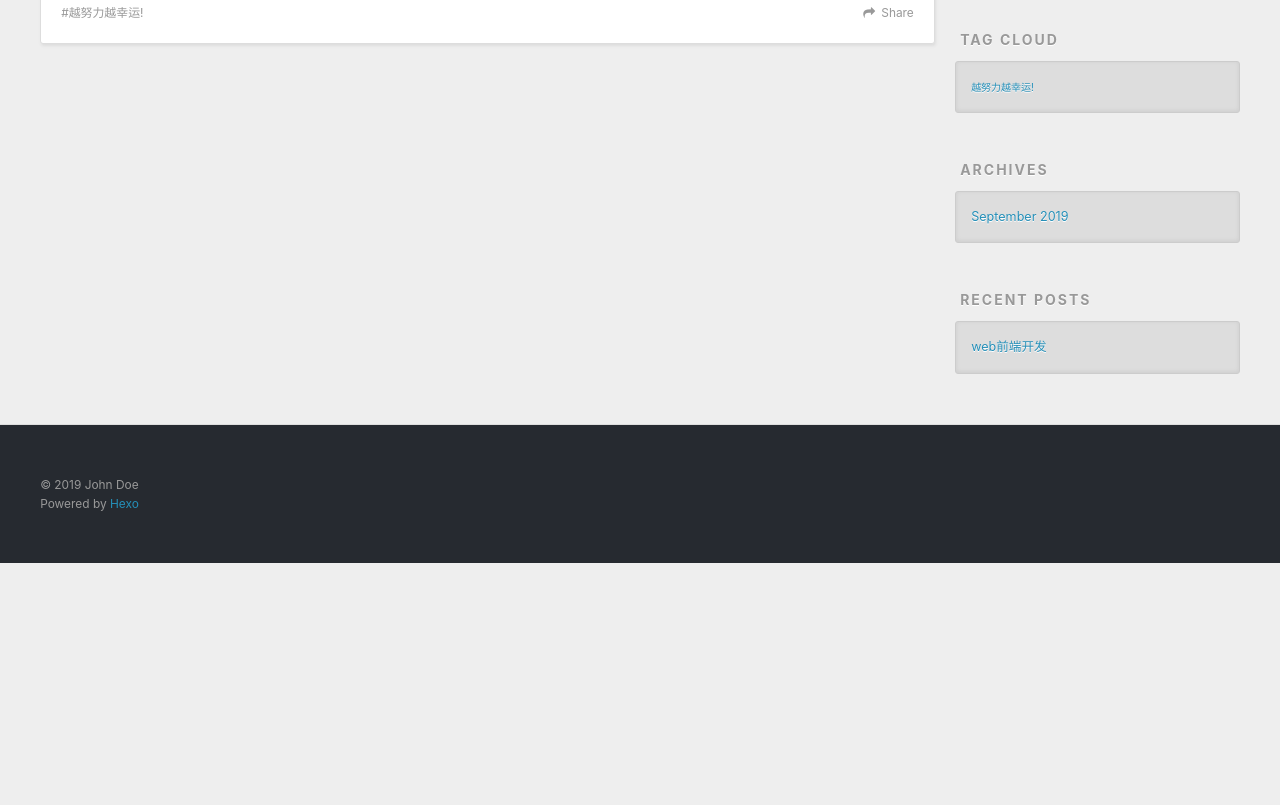
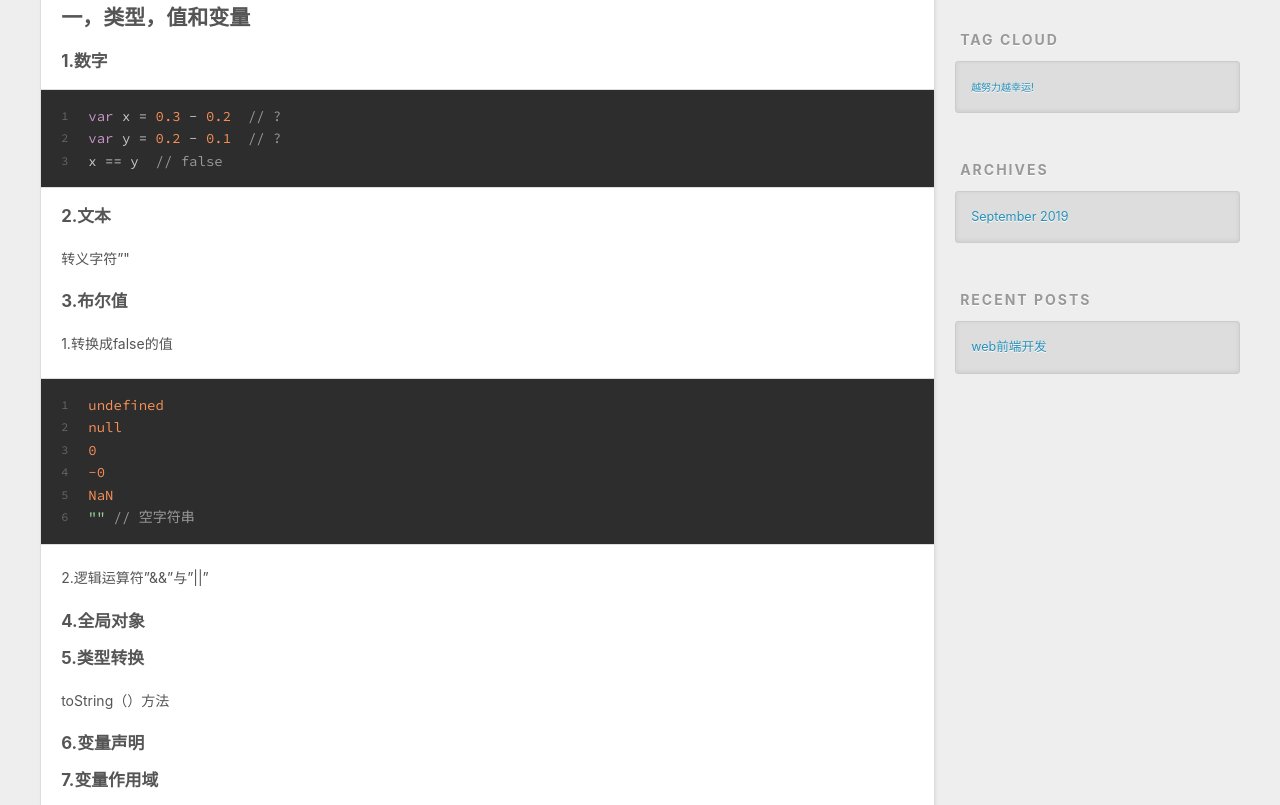
Before and after one commit to purplezz/purplezz.github.io, a plain HTML site: page 2019/09/19/web前端开发/index.html in a window 1280 px wide. Shown: the part 448-1253 px from the top of the page. Before the commit the page ends 1011 px from the top, so only its background shows below. Drawn offline with nearby package versions, Linux system fonts and the light colour scheme.

Commit message:
Site updated: 2019-09-20 00:03:25

```diff
--- a/2019/09/19/web前端开发/index.html
+++ b/2019/09/19/web前端开发/index.html
@@ -7,15 +7,18 @@
 
   <title>web前端开发 | Hexo</title>
   <meta name="viewport" content="width=device-width, initial-scale=1, maximum-scale=1">
-  <meta name="keywords" content="越努力越幸运!">
+  <meta name="description" content="一，类型，值和变量1.数字123var x = 0.3 - 0.2  // ?var y = 0.2 - 0.1  // ?x == y  // false  2.文本转义字符”&amp;quot; 3.布尔值1.转换成false的值 123456undefinednull0-0NaN&quot;&quot; // 空字符串  2.逻辑运算符”&amp;amp;&amp;amp;”与”||” 4.全局对象5.类型转换toString（）方法">
+<meta name="keywords" content="越努力越幸运!">
 <meta property="og:type" content="article">
 <meta property="og:title" content="web前端开发">
 <meta property="og:url" content="http://yoursite.com/2019/09/19/web前端开发/index.html">
 <meta property="og:site_name" content="Hexo">
+<meta property="og:description" content="一，类型，值和变量1.数字123var x = 0.3 - 0.2  // ?var y = 0.2 - 0.1  // ?x == y  // false  2.文本转义字符”&amp;quot; 3.布尔值1.转换成false的值 123456undefinednull0-0NaN&quot;&quot; // 空字符串  2.逻辑运算符”&amp;amp;&amp;amp;”与”||” 4.全局对象5.类型转换toString（）方法">
 <meta property="og:locale" content="en">
-<meta property="og:updated_time" content="2019-09-19T15:23:48.447Z">
+<meta property="og:updated_time" content="2019-09-19T16:02:23.685Z">
 <meta name="twitter:card" content="summary">
 <meta name="twitter:title" content="web前端开发">
+<meta name="twitter:description" content="一，类型，值和变量1.数字123var x = 0.3 - 0.2  // ?var y = 0.2 - 0.1  // ?x == y  // false  2.文本转义字符”&amp;quot; 3.布尔值1.转换成false的值 123456undefinednull0-0NaN&quot;&quot; // 空字符串  2.逻辑运算符”&amp;amp;&amp;amp;”与”||” 4.全局对象5.类型转换toString（）方法">
 
     <link rel="alternate" href="/atom.xml" title="Hexo" type="application/atom+xml">
 
@@ -84,7 +87,15 @@
 
     <div class="article-entry" itemprop="articleBody">
 
+        <h2 id="一，类型，值和变量"><a href="#一，类型，值和变量" class="headerlink" title="一，类型，值和变量"></a>一，类型，值和变量</h2><h4 id="1-数字"><a href="#1-数字" class="headerlink" title="1.数字"></a>1.数字</h4><figure class="highlight javascript"><table><tr><td class="gutter"><pre><span class="line">1</span><br><span class="line">2</span><br><span class="line">3</span><br></pre></td><td class="code"><pre><span class="line"><span class="keyword">var</span> x = <span class="number">0.3</span> - <span class="number">0.2</span>  <span class="comment">// ?</span></span><br><span class="line"><span class="keyword">var</span> y = <span class="number">0.2</span> - <span class="number">0.1</span>  <span class="comment">// ?</span></span><br><span class="line">x == y  <span class="comment">// false</span></span><br></pre></td></tr></table></figure>
 
+<h4 id="2-文本"><a href="#2-文本" class="headerlink" title="2.文本"></a>2.文本</h4><p>转义字符”&quot;</p>
+<h4 id="3-布尔值"><a href="#3-布尔值" class="headerlink" title="3.布尔值"></a>3.布尔值</h4><p>1.转换成false的值</p>
+<figure class="highlight javascript"><table><tr><td class="gutter"><pre><span class="line">1</span><br><span class="line">2</span><br><span class="line">3</span><br><span class="line">4</span><br><span class="line">5</span><br><span class="line">6</span><br></pre></td><td class="code"><pre><span class="line"><span class="literal">undefined</span></span><br><span class="line"><span class="literal">null</span></span><br><span class="line"><span class="number">0</span></span><br><span class="line"><span class="number">-0</span></span><br><span class="line"><span class="literal">NaN</span></span><br><span class="line"><span class="string">""</span> <span class="comment">// 空字符串</span></span><br></pre></td></tr></table></figure>
+
+<p>2.逻辑运算符”&amp;&amp;”与”||”</p>
+<h4 id="4-全局对象"><a href="#4-全局对象" class="headerlink" title="4.全局对象"></a>4.全局对象</h4><h4 id="5-类型转换"><a href="#5-类型转换" class="headerlink" title="5.类型转换"></a>5.类型转换</h4><p>toString（）方法</p>
+<h4 id="6-变量声明"><a href="#6-变量声明" class="headerlink" title="6.变量声明"></a>6.变量声明</h4><h4 id="7-变量作用域"><a href="#7-变量作用域" class="headerlink" title="7.变量作用域"></a>7.变量作用域</h4>
 
     </div>
     <footer class="article-footer">
```
Also changed, not shown: index.html (+8 -0 lines).
